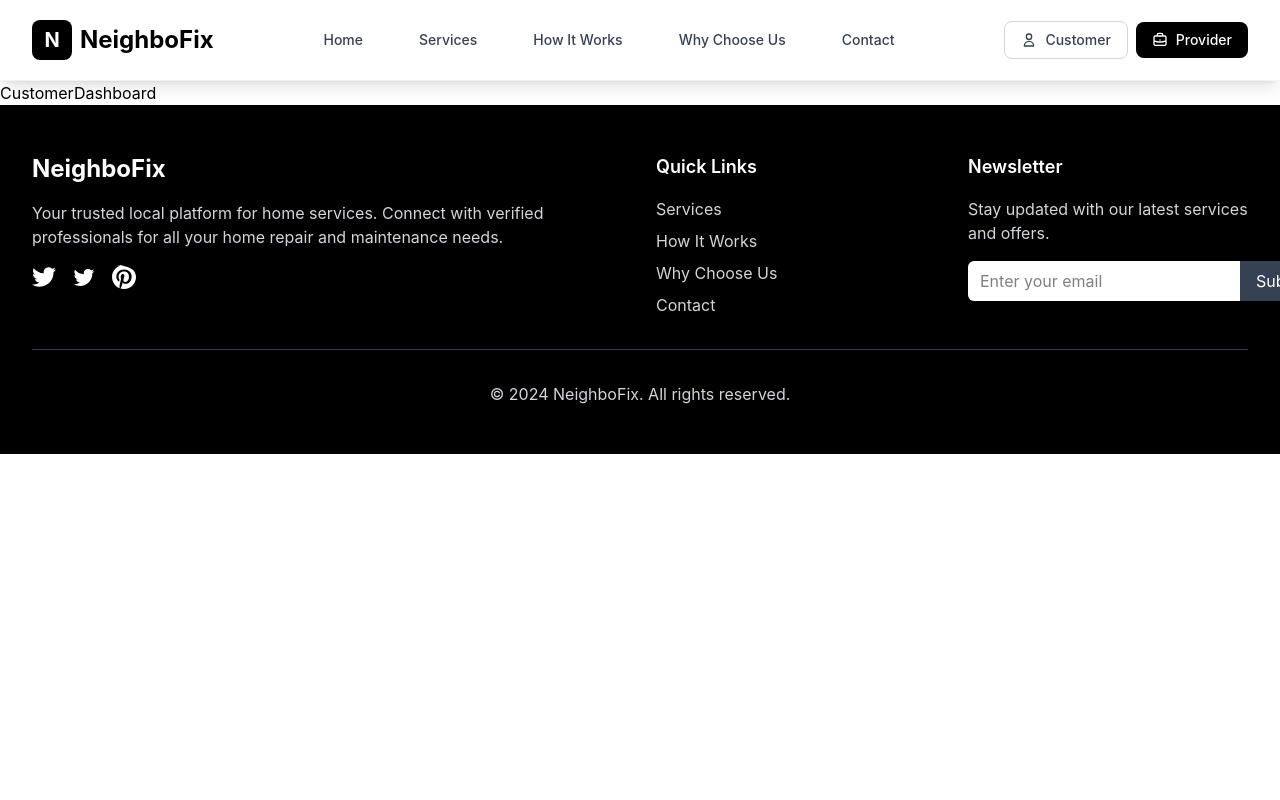
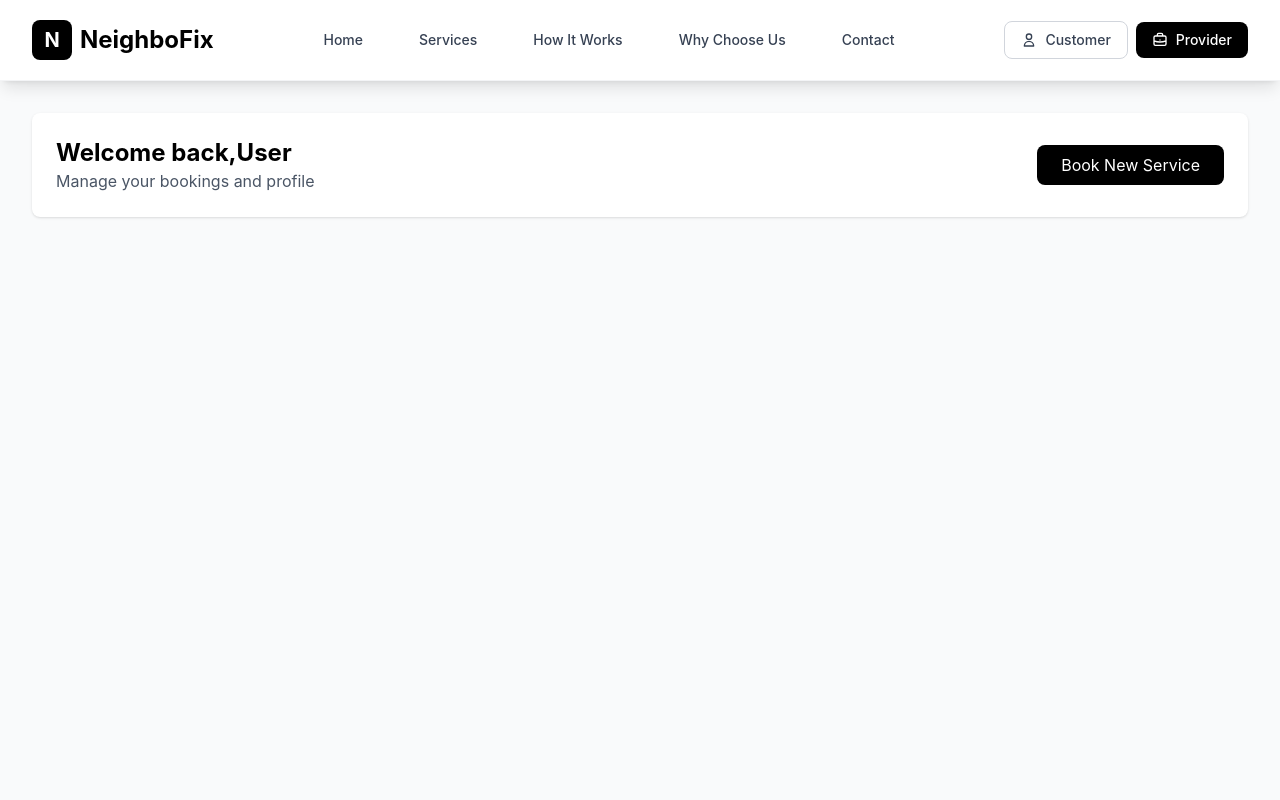
Before and after one commit to ARIngale/NeighboFix, a React (Vite) app in the folder Frontend/: page /customer-dashboard in a window 1280 px wide. Shown: the top 800 px of the page. Built offline with nearby package versions, Linux system fonts and the light colour scheme.

Commit message:
Hero section of CustomerDashboard

```diff
--- a/Frontend/src/pages/CustomerDashboard.jsx
+++ b/Frontend/src/pages/CustomerDashboard.jsx
@@ -1,7 +1,34 @@
+"use client"
+
+import { useState } from "react"
+import { Link } from "react-router-dom"
+
+
 const CustomerDashboard = () => {
-    return (
-        <h1>CustomerDashboard</h1>
-    )
+
+  return (
+    <div className="min-h-screen bg-gray-50 py-8">
+      <div className="max-w-7xl mx-auto px-4 sm:px-6 lg:px-8">
+        {/* Header */}
+        <div className="bg-white rounded-lg shadow-sm p-6 mb-8">
+          <div className="flex items-center justify-between">
+            <div>
+              <h1 className="text-2xl font-bold text-black">Welcome back,User</h1>
+              <p className="text-gray-600">Manage your bookings and profile</p>
+            </div>
+            <Link
+              to="/services"
+              className="bg-black text-white px-6 py-2 rounded-lg hover:bg-gray-800 transition-colors"
+            >
+              Book New Service
+            </Link>
+          </div>
+        </div>
+
+      </div>
+
+    </div>
+  )
 }
 
-export default CustomerDashboard;
+export default CustomerDashboard
```
